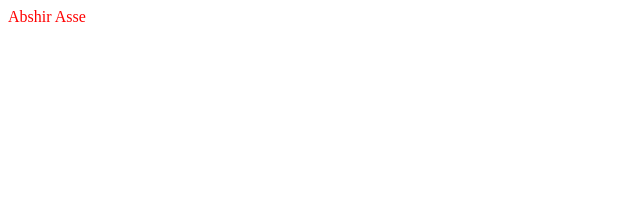
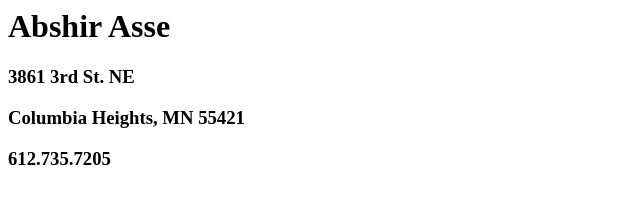
Before and after one commit to abshirasse/abshirasse.github.io, a plain HTML site: page index.html in a window 1280 px wide. Shown: the whole page, without its empty margins (0-640 px from the left). Drawn offline with Linux system fonts and the light colour scheme.

Commit message:
contact info

```diff
--- a/index.html
+++ b/index.html
@@ -6,6 +6,9 @@
   </head>
 
   <body>
-  <p>Abshir Asse</p>
+    <h1>Abshir Asse</h1>
+    <h3>3861 3rd St. NE<h3>
+    <h3>Columbia Heights, MN 55421<h3>
+    <h3>612.735.7205<h3>
   </body>
 </html>
```
